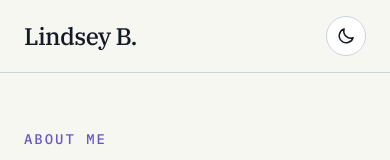
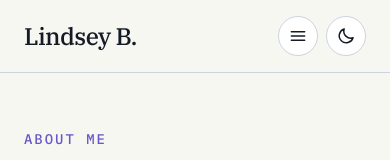
Before and after one commit to greyjediak/greyjediak.github.io, a React (Vite) app: page /about in a window 390 px wide. Shown: the top 160 px of the page. Built offline with nearby package versions, Linux system fonts and the light colour scheme.

Commit message:
added hamburger menu for mobile views under 640px

```diff
--- a/src/components/Navbar.jsx
+++ b/src/components/Navbar.jsx
@@ -28,12 +28,24 @@ function getInitialTheme() {
 
 export default function Navbar() {
   const [theme, setTheme] = useState(getInitialTheme);
+  const [menuOpen, setMenuOpen] = useState(false);
   const isDark = theme === "dark";
 
   useEffect(() => {
     document.documentElement.dataset.theme = theme;
     document.documentElement.style.colorScheme = theme;
   }, [theme]);
+
+  useEffect(() => {
+    function closeOnEscape(event) {
+      if (event.key === "Escape") {
+        setMenuOpen(false);
+      }
+    }
+
+    window.addEventListener("keydown", closeOnEscape);
+    return () => window.removeEventListener("keydown", closeOnEscape);
+  }, []);
 
   function toggleTheme() {
     const nextTheme = isDark ? "light" : "dark";
@@ -52,6 +64,7 @@ export default function Navbar() {
       <div className="mx-auto flex min-h-18 max-w-6xl items-center justify-between gap-4 px-6">
         <Link
           to="/"
+          onClick={() => setMenuOpen(false)}
           className="shrink-0 font-header text-2xl font-medium tracking-tight text-ink"
         >
           Lindsey B.
@@ -75,6 +88,19 @@ export default function Navbar() {
 
           <button
             type="button"
+            onClick={() => setMenuOpen((open) => !open)}
+            aria-label={
+              menuOpen ? "Close navigation menu" : "Open navigation menu"
+            }
+            aria-expanded={menuOpen}
+            aria-controls="mobile-navigation"
+            className="inline-flex size-10 items-center justify-center rounded-full border border-line bg-surface text-ink transition hover:border-accent hover:bg-accent-soft hover:text-accent-ink sm:hidden"
+          >
+            {menuOpen ? <CloseIcon /> : <MenuIcon />}
+          </button>
+
+          <button
+            type="button"
             onClick={toggleTheme}
             aria-label={`Switch to ${isDark ? "light" : "dark"} mode`}
             aria-pressed={isDark}
@@ -85,7 +111,60 @@ export default function Navbar() {
           </button>
         </div>
       </div>
+
+      {menuOpen && (
+        <nav
+          id="mobile-navigation"
+          aria-label="Mobile navigation"
+          className="border-t border-line bg-page px-6 py-4 sm:hidden"
+        >
+          <div className="mx-auto flex max-w-6xl flex-col gap-2">
+            {links.map((link) => (
+              <NavLink
+                key={link.label}
+                to={link.to}
+                onClick={() => setMenuOpen(false)}
+                className="rounded-xl px-4 py-3 font-body text-base text-muted transition hover:bg-surface hover:text-ink"
+              >
+                {link.label}
+              </NavLink>
+            ))}
+          </div>
+        </nav>
+      )}
     </header>
+  );
+}
+
+function MenuIcon() {
+  return (
+    <svg
+      aria-hidden="true"
+      viewBox="0 0 24 24"
+      className="size-5"
+      fill="none"
+      stroke="currentColor"
+      strokeWidth="1.8"
+      strokeLinecap="round"
+    >
+      <path d="M4 7h16M4 12h16M4 17h16" />
+    </svg>
+  );
+}
+
+function CloseIcon() {
+  return (
+    <svg
+      aria-hidden="true"
+      viewBox="0 0 24 24"
+      className="size-5"
+      fill="none"
+      stroke="currentColor"
+      strokeWidth="1.8"
+      strokeLinecap="round"
+    >
+      <path d="m6 6 12 12M18 6 6 18" />
+    </svg>
   );
 }
 
```
